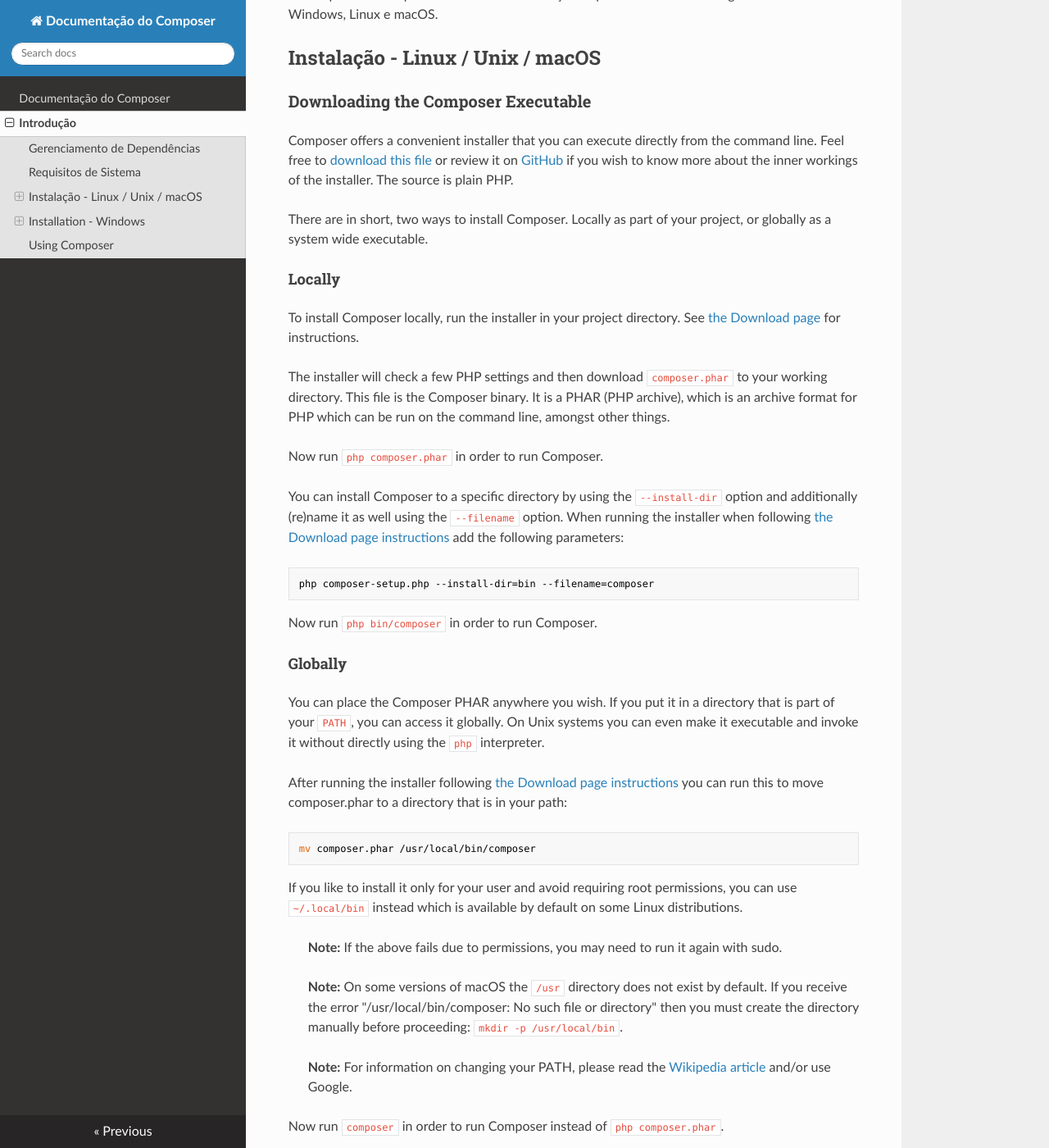
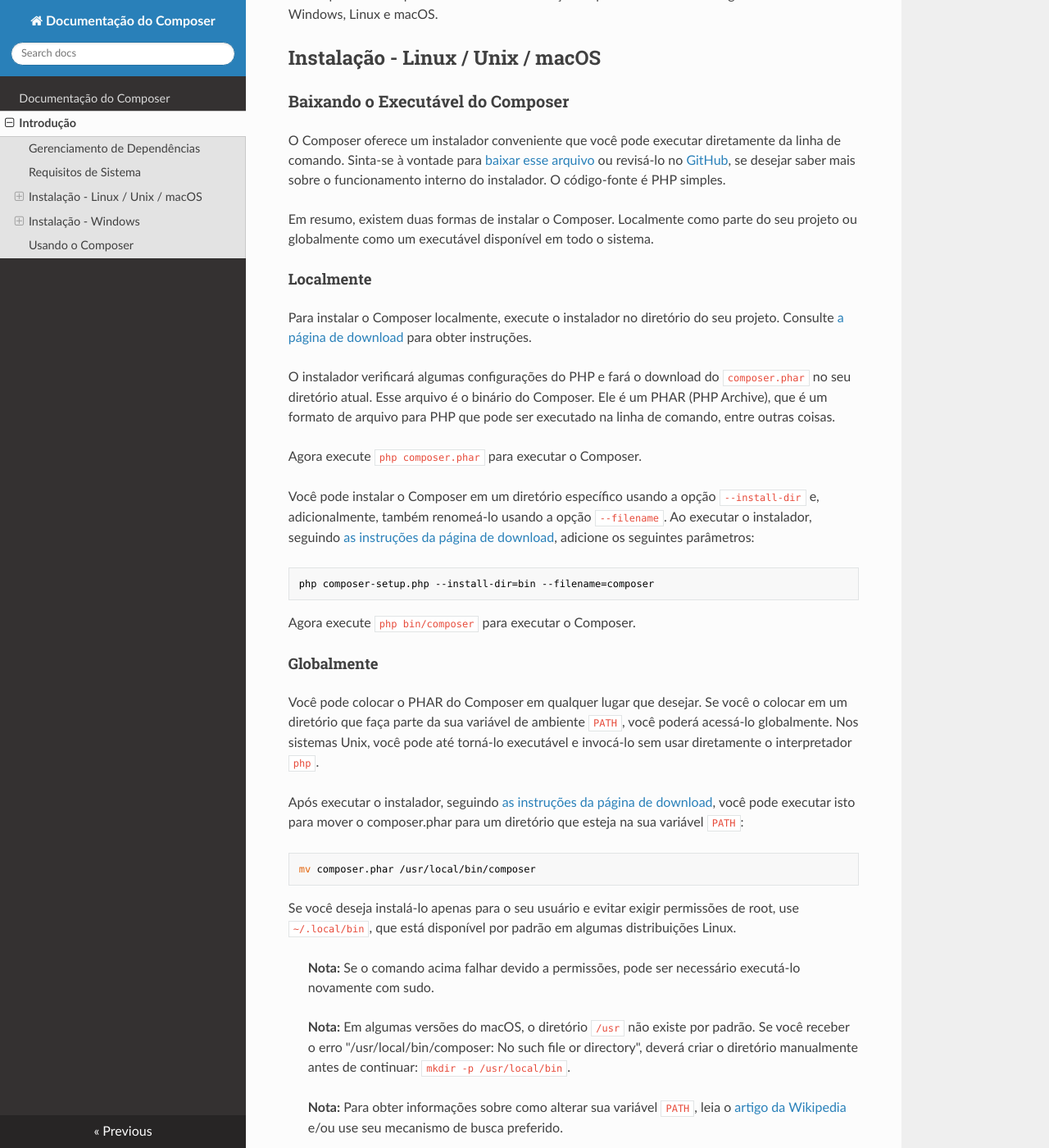
Before and after one commit to php-dev-br/composer-doc-pt-br, an MkDocs documentation site: the page built from doc/00-intro.md, in a window 1280 px wide and 1400 px high, scrolled down 1059 px. Shown: the whole window at 82% size. Built offline with MkDocs 1.6.1, drawn with Linux system fonts in a browser that asks for light colours; nearby versions of some CDN libraries; some of the changed text lies outside the part shown.

Commit message:
Translate /doc/00-intro.md file Issue: #3

````diff
--- a/doc/00-intro.md
+++ b/doc/00-intro.md
@@ -27,8 +27,8 @@ O Composer:
 1. Descobre quais versões de quais pacotes podem e precisam ser instaladas e as
    instala (o que significa que elas são baixadas no seu projeto).
 
-Consulte o capítulo [Uso Básico](01-basic-usage.md) para obter mais detalhes
-sobre a declaração de dependências.
+Consulte o capítulo [Uso Básico][basic-usage] para obter mais detalhes sobre a
+declaração de dependências.
 
 ## Requisitos de Sistema
 
@@ -36,122 +36,132 @@ O Composer requer o PHP 5.3.2+ para executar. Algumas configurações sensíveis
 PHP e flags de compilação também são necessárias, mas ao usar o instalador, você
 será avisado sobre quaisquer incompatibilidades.
 
-Para instalar pacotes a partir de arquivos fonte, em vez de arquivos zip
-simples, você precisará do git, svn, fossil ou hg, dependendo de como é feito o
-controle de versão do pacote.
+Para instalar pacotes a partir do código-fonte, em vez de arquivos zip simples,
+você precisará do git, svn, fossil ou hg, dependendo de como é feito o controle
+de versão do pacote.
 
 O Composer é multiplataforma e nós nos esforçamos para fazê-lo funcionar
 igualmente bem no Windows, Linux e macOS.
 
 ## Instalação - Linux / Unix / macOS
 
-### Downloading the Composer Executable
+### Baixando o Executável do Composer
 
-Composer offers a convenient installer that you can execute directly from the
-command line. Feel free to [download this file](https://getcomposer.org/installer)
-or review it on [GitHub](https://github.com/composer/getcomposer.org/blob/master/web/installer)
-if you wish to know more about the inner workings of the installer. The source
-is plain PHP.
+O Composer oferece um instalador conveniente que você pode executar diretamente
+da linha de comando. Sinta-se à vontade para [baixar esse arquivo][installer]
+ou revisá-lo no [GitHub][installer-github], se desejar saber mais sobre
+o funcionamento interno do instalador. O código-fonte é PHP simples.
 
-There are in short, two ways to install Composer. Locally as part of your
-project, or globally as a system wide executable.
+Em resumo, existem duas formas de instalar o Composer. Localmente como parte do
+seu projeto ou globalmente como um executável disponível em todo o sistema.
 
-#### Locally
+#### Localmente
 
-To install Composer locally, run the installer in your project directory. See
-[the Download page](https://getcomposer.org/download/) for instructions.
+Para instalar o Composer localmente, execute o instalador no diretório do seu
+projeto. Consulte [a página de download][download-page] para obter instruções.
 
-The installer will check a few PHP settings and then download `composer.phar`
-to your working directory. This file is the Composer binary. It is a PHAR
-(PHP archive), which is an archive format for PHP which can be run on
-the command line, amongst other things.
+O instalador verificará algumas configurações do PHP e fará o download do
+`composer.phar` no seu diretório atual. Esse arquivo é o binário do Composer.
+Ele é um PHAR (PHP Archive), que é um formato de arquivo para PHP que pode ser
+executado na linha de comando, entre outras coisas.
 
-Now run `php composer.phar` in order to run Composer.
+Agora execute `php composer.phar` para executar o Composer.
 
-You can install Composer to a specific directory by using the `--install-dir`
-option and additionally (re)name it as well using the `--filename` option. When
-running the installer when following
-[the Download page instructions](https://getcomposer.org/download/) add the
-following parameters:
+Você pode instalar o Composer em um diretório específico usando a opção
+`--install-dir` e, adicionalmente, também renomeá-lo usando a opção
+`--filename`. Ao executar o instalador, seguindo [as instruções da página de download][download-page],
+adicione os seguintes parâmetros:
 
 ```sh
 php composer-setup.php --install-dir=bin --filename=composer
 ```
 
-Now run `php bin/composer` in order to run Composer.
+Agora execute `php bin/composer` para executar o Composer.
 
-#### Globally
+#### Globalmente
 
-You can place the Composer PHAR anywhere you wish. If you put it in a directory
-that is part of your `PATH`, you can access it globally. On Unix systems you
-can even make it executable and invoke it without directly using the `php`
-interpreter.
+Você pode colocar o PHAR do Composer em qualquer lugar que desejar. Se você o
+colocar em um diretório que faça parte da sua variável de ambiente `PATH`, você
+poderá acessá-lo globalmente. Nos sistemas Unix, você pode até torná-lo
+executável e invocá-lo sem usar diretamente o interpretador `php`.
 
-After running the installer following [the Download page instructions](https://getcomposer.org/download/)
-you can run this to move composer.phar to a directory that is in your path:
+Após executar o instalador, seguindo [as instruções da página de download][download-page],
+você pode executar isto para mover o composer.phar para um diretório que esteja
+na sua variável `PATH`:
 
 ```sh
 mv composer.phar /usr/local/bin/composer
 ```
 
-If you like to install it only for your user and avoid requiring root permissions,
-you can use `~/.local/bin` instead which is available by default on some
-Linux distributions.
+Se você deseja instalá-lo apenas para o seu usuário e evitar exigir permissões
+de root, use `~/.local/bin`, que está disponível por padrão em algumas
+distribuições Linux.
 
-> **Note:** If the above fails due to permissions, you may need to run it again
-> with sudo.
+> **Nota:** Se o comando acima falhar devido a permissões, pode ser necessário
+> executá-lo novamente com sudo.
 
-> **Note:** On some versions of macOS the `/usr` directory does not exist by
-> default. If you receive the error "/usr/local/bin/composer: No such file or
-> directory" then you must create the directory manually before proceeding:
+> **Nota:** Em algumas versões do macOS, o diretório `/usr` não existe por
+> padrão. Se você receber o erro "/usr/local/bin/composer: No such file or
+> directory", deverá criar o diretório manualmente antes de continuar:
 > `mkdir -p /usr/local/bin`.
 
-> **Note:** For information on changing your PATH, please read the
-> [Wikipedia article](https://en.wikipedia.org/wiki/PATH_(variable)) and/or use Google.
+> **Nota:** Para obter informações sobre como alterar sua variável `PATH`, leia
+> o [artigo da Wikipedia][path-variable] e/ou use seu mecanismo de busca
+> preferido.
 
-Now run `composer` in order to run Composer instead of `php composer.phar`.
+Agora execute `composer` para executar o Composer em vez de `php composer.phar`.
 
-## Installation - Windows
+## Instalação - Windows
 
-### Using the Installer
+### Usando o Instalador
 
-This is the easiest way to get Composer set up on your machine.
+Esta é a maneira mais fácil de configurar o Composer na sua máquina.
 
-Download and run
-[Composer-Setup.exe](https://getcomposer.org/Composer-Setup.exe). It will
-install the latest Composer version and set up your PATH so that you can
-call `composer` from any directory in your command line.
+Baixe e execute o [Composer-Setup.exe][installer-exe]. Ele instalará a versão
+mais recente do Composer e configurará sua variável `PATH` para que você possa
+executar o `composer` de qualquer diretório na sua linha de comando.
 
-> **Note:** Close your current terminal. Test usage with a new terminal: This is
-> important since the PATH only gets loaded when the terminal starts.
+> **Nota:** Feche seu terminal atual. Teste o uso com um novo terminal: Isso é
+> importante, pois a variável `PATH` só é carregada quando o terminal é
+> iniciado.
 
-### Manual Installation
+### Instalação Manual
 
-Change to a directory on your `PATH` and run the installer following
-[the Download page instructions](https://getcomposer.org/download/)
-to download `composer.phar`.
+Mude para um diretório que esteja na sua variável `PATH` e execute o instalador
+seguindo [as instruções da página de download][download-page] para baixar o
+`composer.phar`.
 
-Create a new `composer.bat` file alongside `composer.phar`:
+Crie um novo arquivo `composer.bat` junto ao `composer.phar`:
 
 ```sh
 C:\bin>echo @php "%~dp0composer.phar" %*>composer.bat
 ```
 
-Add the directory to your PATH environment variable if it isn't already.
-For information on changing your PATH variable, please see
-[this article](https://www.computerhope.com/issues/ch000549.htm) and/or
-use Google.
+Adicione o diretório à sua variável de ambiente `PATH`, se ainda não estiver.
+Para obter informações sobre como alterar sua variável `PATH`, consulte
+[este artigo][path-article] e/ou use seu mecanismo de pesquisa preferido.
 
-Close your current terminal. Test usage with a new terminal:
+Feche o seu terminal atual. Teste o uso em um novo terminal:
 
 ```sh
 C:\Users\username>composer -V
 Composer version 1.0.0 2016-01-10 20:34:53
 ```
 
-## Using Composer
+## Usando o Composer
 
-Now that you've installed Composer, you are ready to use it! Head on over to the
-next chapter for a short and simple demonstration.
+Agora que você instalou o Composer, está tudo pronto para usá-lo! Vá para o
+próximo capítulo para uma demonstração curta e simples.
 
-[Basic usage](01-basic-usage.md) &rarr;
+[Uso Básico][basic-usage] &rarr;
+
+[basic-usage]: 01-basic-usage.md
+[bundler-page]: https://bundler.io/
+[cli-global]: 03-cli.md#global
+[download-page]: https://getcomposer.org/download/
+[installer]: https://getcomposer.org/installer
+[installer-github]: https://github.com/composer/getcomposer.org/blob/master/web/installer
+[installer-exe]: https://getcomposer.org/Composer-Setup.exe
+[npmjs-page]: https://www.npmjs.com/
+[path-article]: https://www.computerhope.com/issues/ch000549.htm
+[path-variable]: https://en.wikipedia.org/wiki/PATH_(variable)
````
Also changed, not shown: other parts of doc/00-intro.md (+5 -5 lines).
